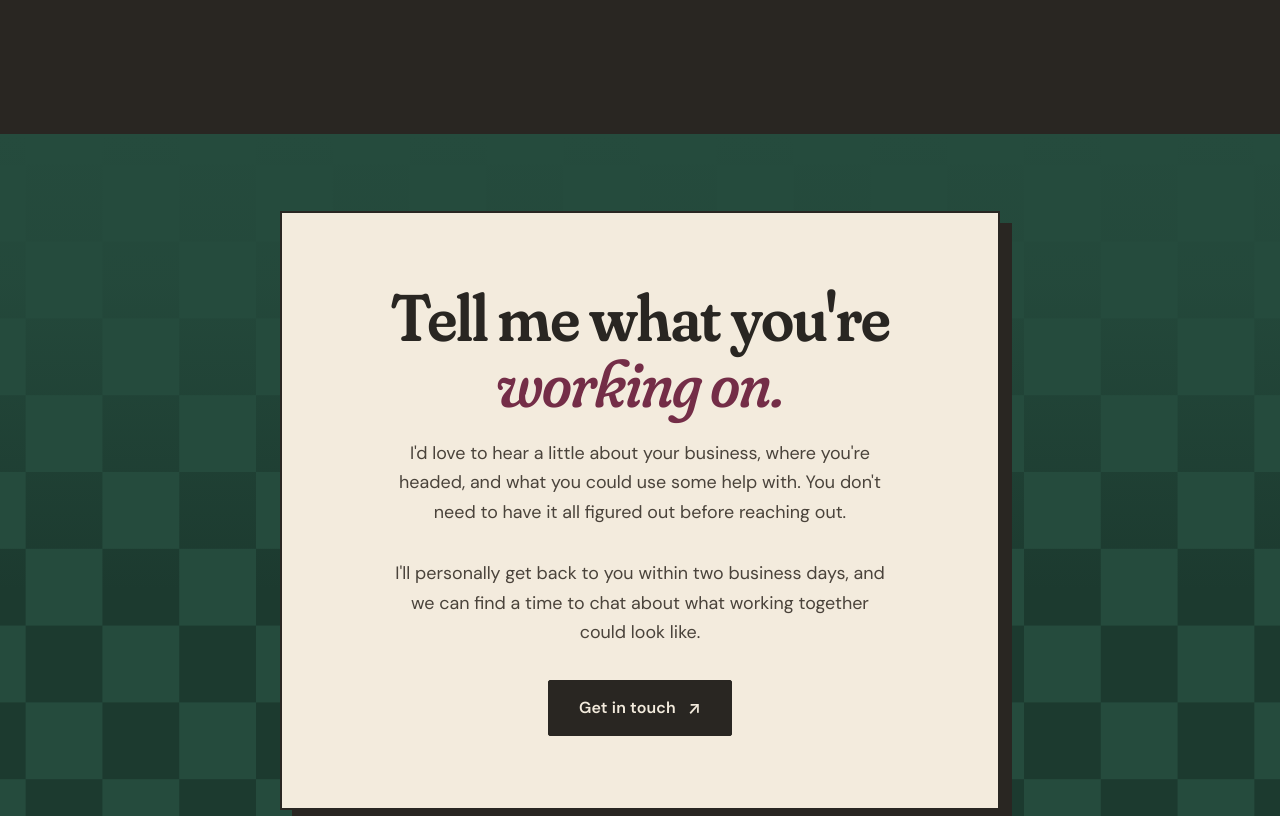
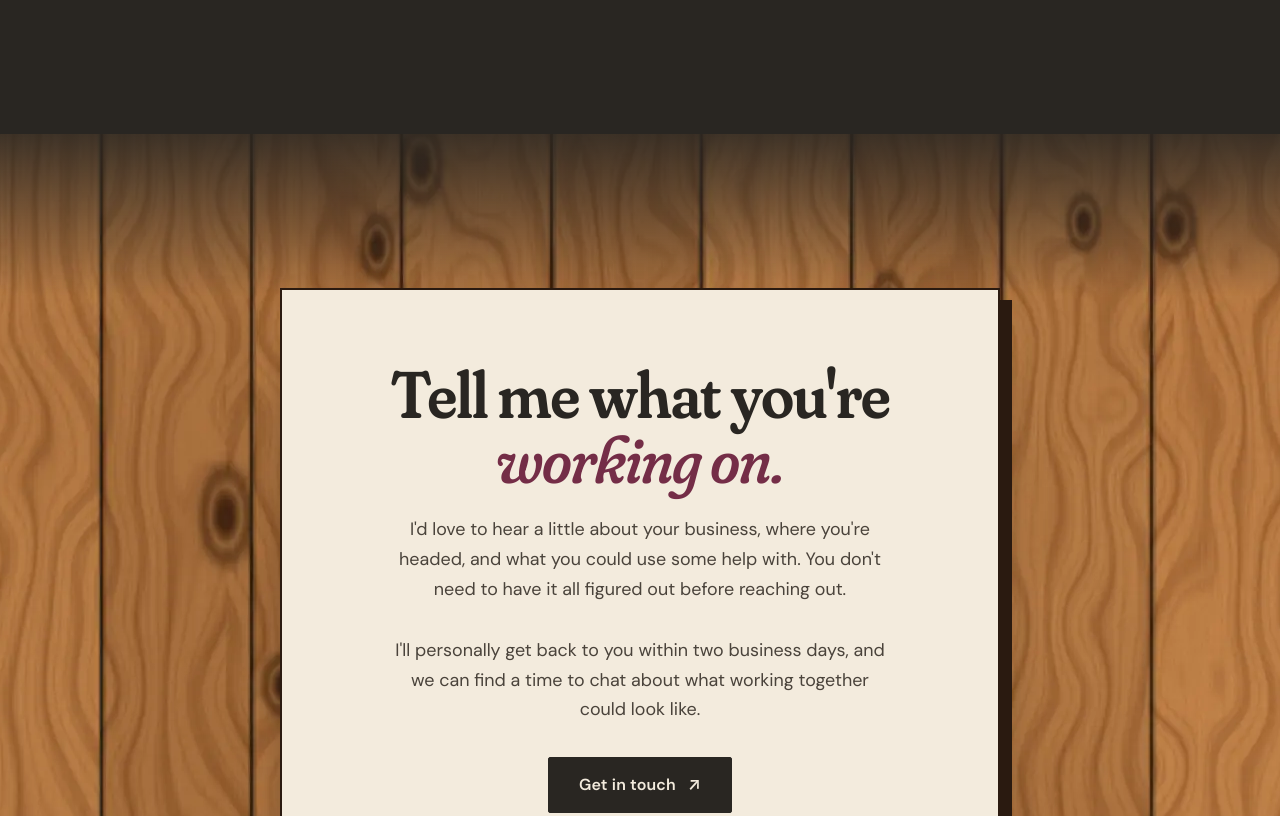
Before and after one commit to priscillazaehringer/website_V2, a plain HTML site: page index.html in a window 1280 px wide. Shown: the part 4420-5236 px from the top of the page. Drawn offline with Linux system fonts and the light colour scheme.

Commit message:
Homepage closing: '90s cabin knotty pine paneling behind the CTA card
Generated pine texture (vertical boards, grooves, knots) replaces the
checkerboard on the homepage only.

Co-Authored-By: Claude Opus 5.5 <noreply@anthropic.com>
Claude-Session: https://claude.ai/code/session_01KunrTqEVJKWjL3YnyNjTjS

```diff
--- a/index.html
+++ b/index.html
@@ -86,6 +86,16 @@
     .about h2 { margin-bottom: 26px; }
     .about-grid p:not(.tag):not(.lede) { color: var(--muted); }
     @media (max-width: 860px) { .about-grid { grid-template-columns: 1fr; } .portrait { max-width: 340px; } .portrait figcaption { right: -6px; bottom: 6%; } }
+
+    /* closing: '90s cabin knotty pine paneling */
+    .wood-close { position: relative; padding-block: clamp(96px, 12vw, 168px);
+      background-color: #A86C3A;
+      background-image:
+        linear-gradient(180deg, rgba(41,38,34,0.85) 0%, rgba(41,38,34,0) 18%, rgba(31,28,25,0) 85%, rgba(31,28,25,0.6) 100%),
+        url("/assets/img/knotty-pine.webp");
+      background-size: 100% 100%, 1680px auto; background-position: 0 0, center; }
+    .wood-close .paper-card { box-shadow: 12px 12px 0 #2A1A10, 0 40px 70px -30px rgba(0,0,0,0.7); border-color: #2A1A10; }
+    @media (max-width: 600px) { .wood-close .paper-card { box-shadow: 8px 8px 0 #2A1A10; } }
   </style>
 </head>
 <body>
@@ -258,7 +268,7 @@
   </section>
 
   <!-- ===================== FINAL CTA ===================== -->
-  <section class="checker-close" id="book" aria-labelledby="book-h">
+  <section class="wood-close" id="book" aria-labelledby="book-h">
     <div class="wrap">
       <div class="paper-card reveal">
         <h2 id="book-h">Tell me what you're <em>working on.</em></h2>
```
Also changed, not shown: assets/img/knotty-pine.webp (added).
